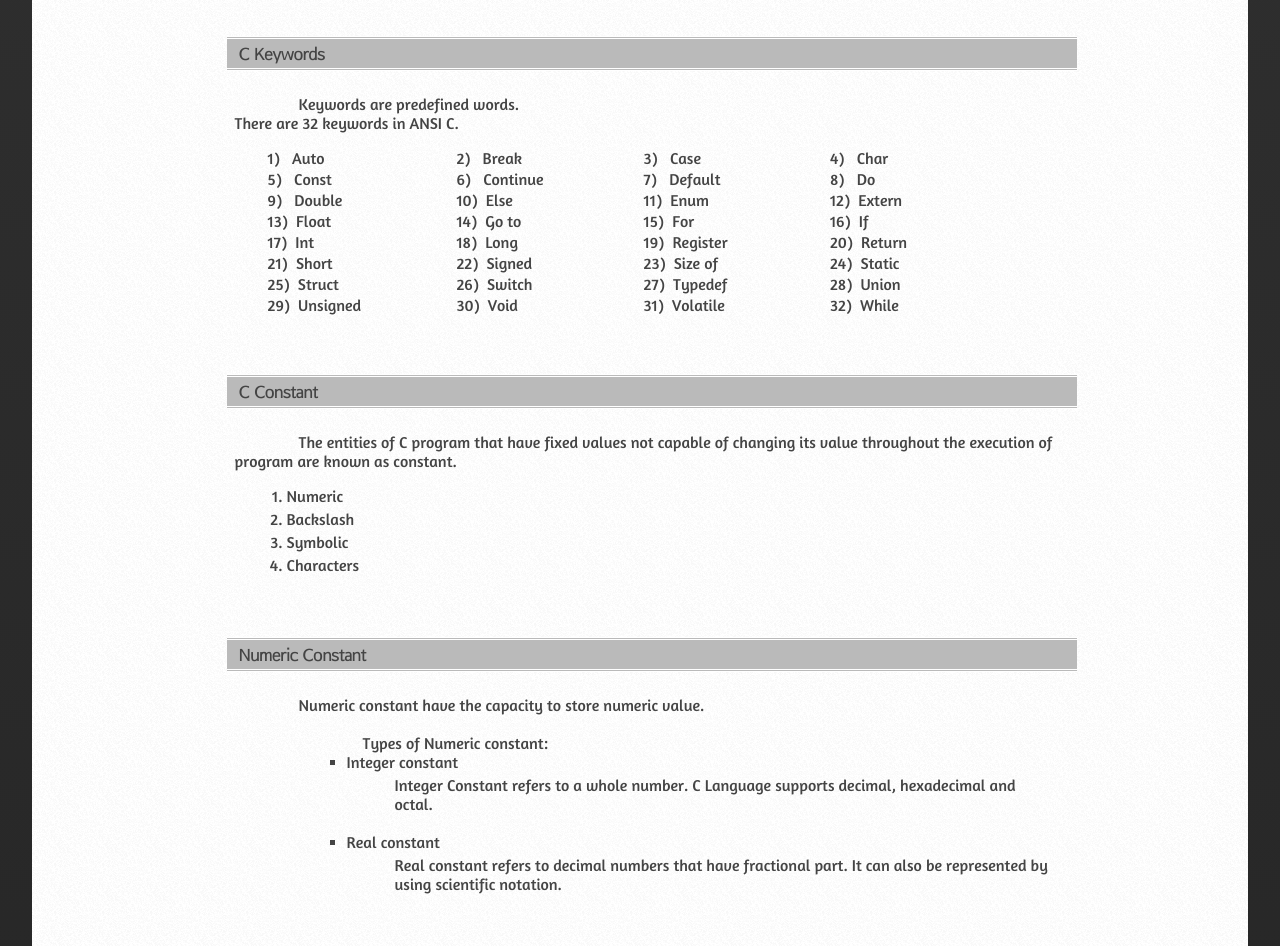
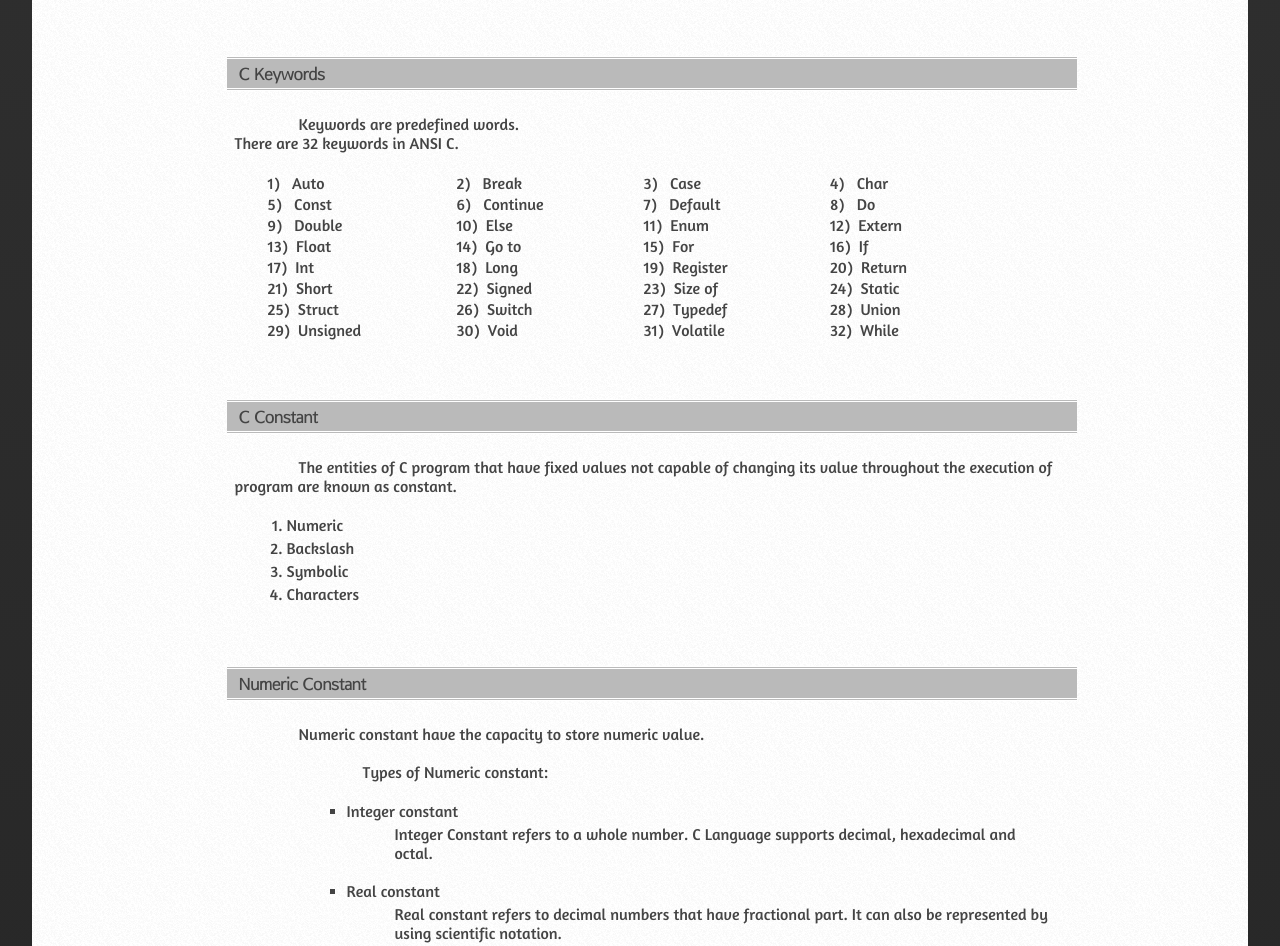
Before and after one commit to anky3/c-decoded, a plain HTML site: page index.html in a window 1280 px wide. Shown: the part 1551-2497 px from the top of the page. Drawn offline with Linux system fonts and the light colour scheme; files whose address does not match are found by name.

Commit message:
change page 2 (4)

```diff
--- a/style/style.css
+++ b/style/style.css
@@ -85,6 +85,7 @@ hr.ft{
 .footer p{
 	font-family:'Myriad pro', sans-serif;
 	color:#000;
+
 	font-size:14px;
 	text-align:right;
 	padding:4px 12px 4px;
@@ -118,7 +119,7 @@ p.tl{
 	border-bottom:double #fff;
 	}
 p.para{
-	margin:24px 0 0;
+	margin:24px 0 20px;
 	padding:0 8px 0;
 	width:100%;
 	font-family: 'Amaranth-webfont', sans-serif;
```
Also changed, not shown: page/2.html (+1 -1 lines).
